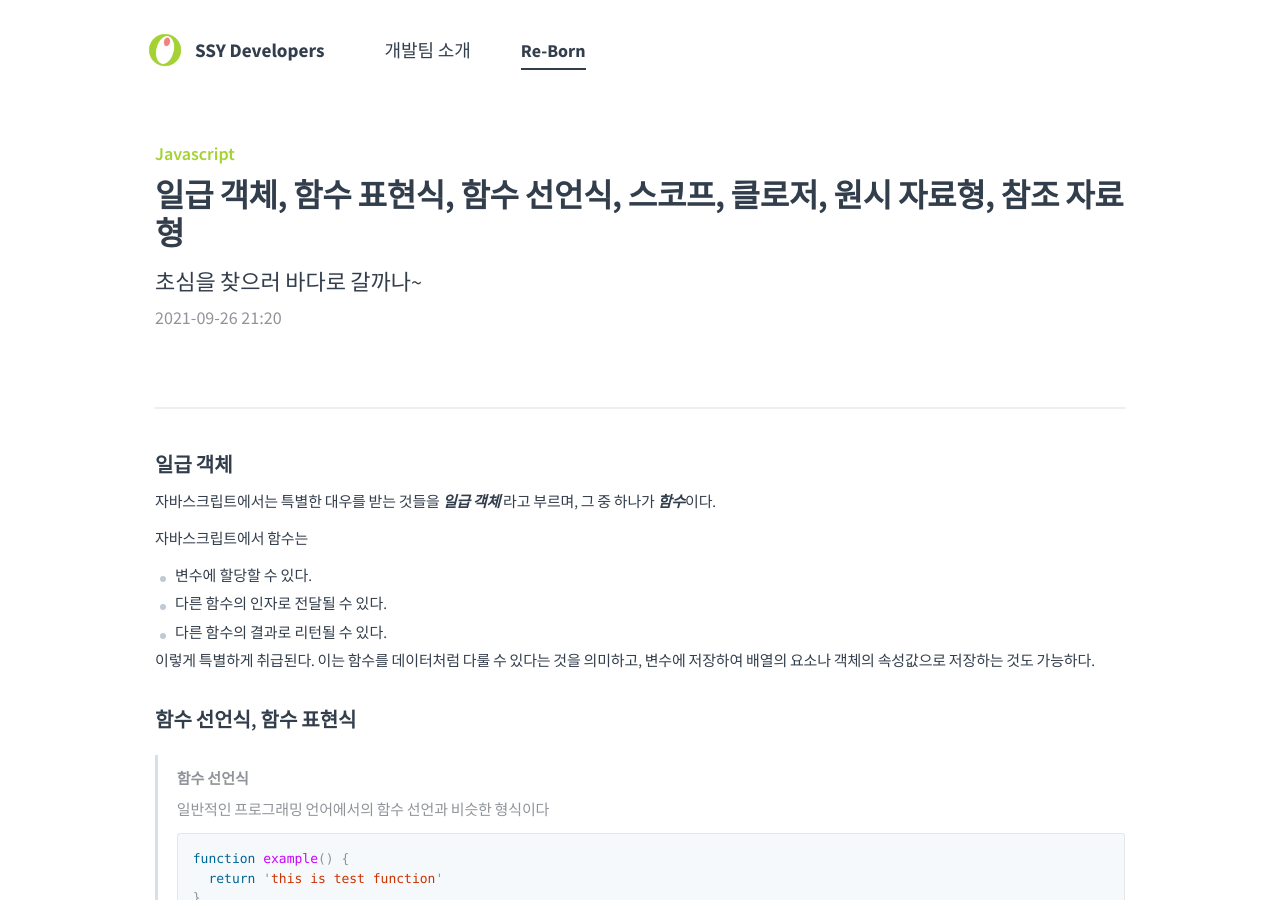
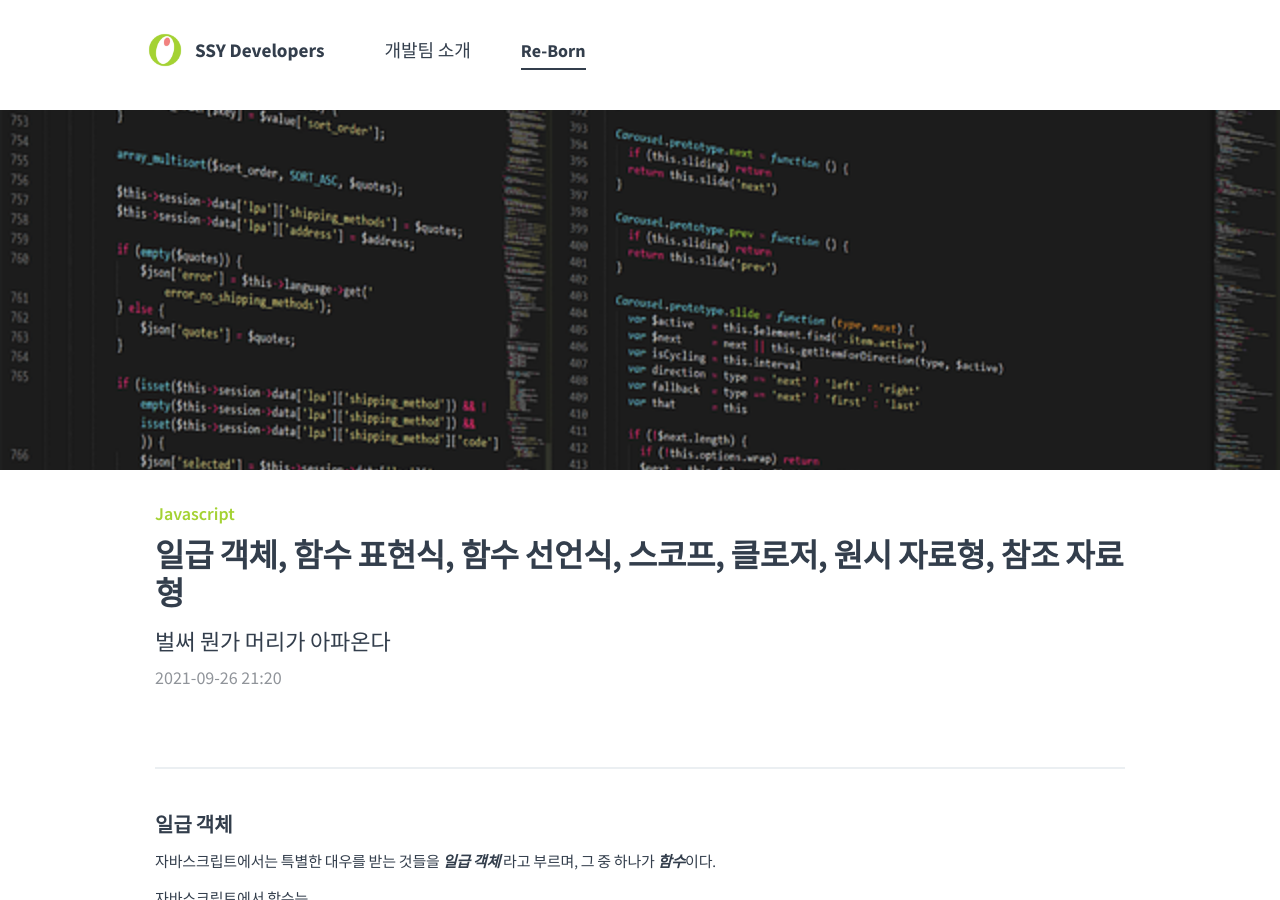
Before and after one commit to devSeeyoon/devseeyoon.github.io, a Jekyll site: the page built from re-born/2109261200/index.md, in a window 1280 px wide and 900 px high. Built offline with Jekyll 4.4.1, drawn with Linux system fonts in a browser that asks for light colours; comment, search, counter and statistics services are not loaded.

Commit message:
이미지 추가

```diff
--- a/_includes/about-banner.html
+++ b/_includes/about-banner.html
@@ -17,7 +17,7 @@
                 제가 만족할 때는 오직
               </span>
         <span class="no-wrap">
-               '<span class="highlight-text">완벽</span>할 때 밖에 없어요.
+               <span class="highlight-text">완벽</span>할 때 밖에 없어요.
               </span>
       </div>
     </div>
--- a/re-born/2109261200/index.md
+++ b/re-born/2109261200/index.md
@@ -4,10 +4,10 @@ type: tech
 date: 2021-09-26 21:20
 category: Javascript
 title: 일급 객체, 함수 표현식, 함수 선언식, 스코프, 클로저, 원시 자료형, 참조 자료형
-subtitle: 초심을 찾으러 바다로 갈까나~
+subtitle: 벌써 뭔가 머리가 아파온다
 writer: 000000
-post-header: false
-header-img : null
+post-header: true
+header-img : 2109261200.png
 hash-tag: [Javascript, 일급 객체, 함수 표현식, 함수 선언식, 스코프, 클로저, 원시 자료형, 참조 자료형]
 ---
 >
```
Also changed, not shown: re-born/2109251200/index.md (+2 -1 lines), re-born/2109251200/2109251200.jpg (added), re-born/2109261200/2109261200.png (added).
